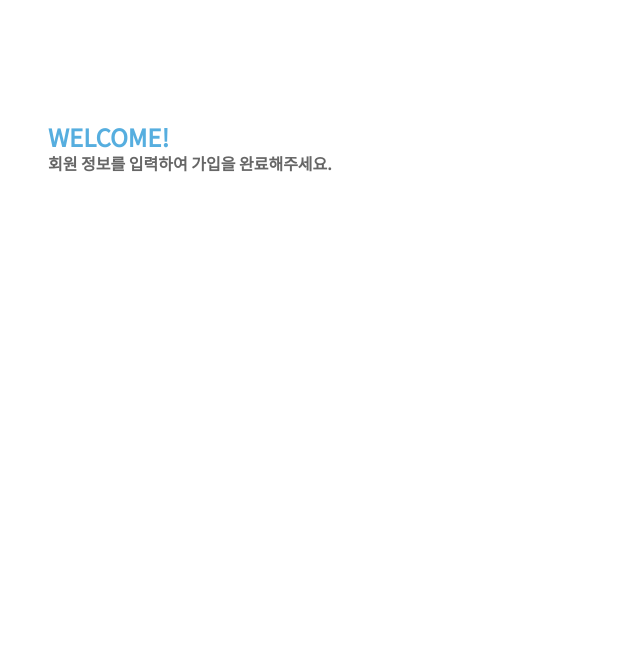
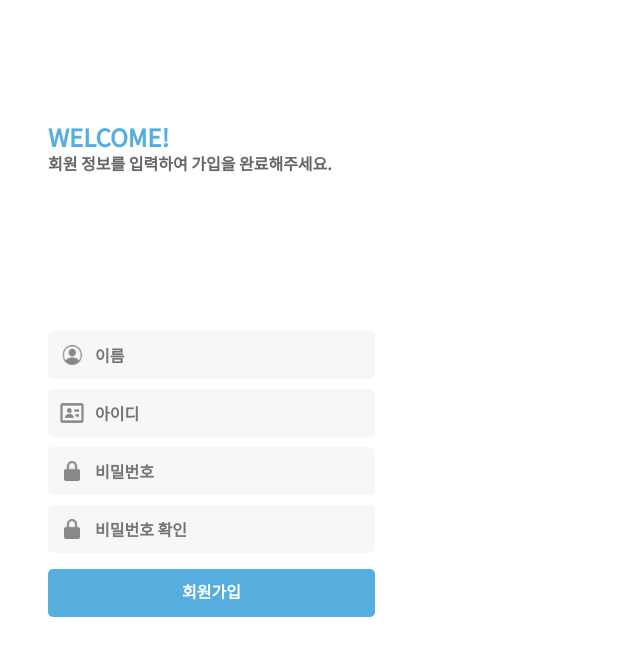
Before and after one commit to hyunseo-han/BaroBorrow_Hackerthon_Front, a React (Create React App) app: page /SignUp in a window 1280 px wide. Shown: the top 656 px of the page, without its empty margins (0-640 px from the left). Built offline with nearby package versions, Linux system fonts and the light colour scheme.

Commit message:
FEAT : 회원가입 UI 구현

```diff
--- a/src/Start/Login.jsx
+++ b/src/Start/Login.jsx
@@ -66,6 +66,7 @@ export const InputText = styled.textarea`
   font-size: 16px;
   line-height: 22px;
 
+  overflow: hidden;
   color: rgba(136, 136, 136, 1);
 `;
 
--- a/src/Start/SignUp.jsx
+++ b/src/Start/SignUp.jsx
@@ -1,4 +1,5 @@
 import React from "react";
+import { useState } from "react";
 import styled from "styled-components";
 
 const WelcomeDiv = styled.div`
@@ -24,13 +25,137 @@ const SmallWelcome = styled.div`
   color: rgba(102, 102, 102, 1);
 `;
 
+export const InputText = styled.textarea`
+  all: unset;
+  position: relative;
+  width: 259px;
+  height: 22px;
+  left: 44px;
+  top: 13px;
+  margin-left: 3px;
+  font-style: normal;
+  font-weight: 700;
+  font-size: 16px;
+  line-height: 22px;
+
+  overflow: hidden;
+  color: rgba(136, 136, 136, 1);
+`;
+
+const SignUpIcon = styled.img`
+  position: absolute;
+  width: 24px;
+  height: 20px;
+  left: 12px;
+  top: 14px;
+  object-fit: contain;
+`;
+
+const SignUpDiv = styled.div`
+  position: relative;
+  width: 327px;
+  height: 48px;
+  left: 24px;
+  top: 278px;
+
+  background: #f7f7f7;
+  border-radius: 5px;
+
+  margin-bottom: 10px;
+`;
+
+const SignUpButton = styled.button`
+  position: relative;
+  width: 327px;
+  height: 48px;
+  left: 24px;
+  top: 284px;
+  background: #56aedf;
+  border-radius: 5px;
+  border: none;
+
+  font-style: normal;
+  font-weight: 700;
+  font-size: 16px;
+  line-height: 22px;
+
+  cursor: pointer;
+  text-align: center;
+
+  color: #ffffff;
+`;
+
 const SignUp = () => {
+  const [name, setName] = useState("");
+  const [password, setPassword] = useState("");
+  const [confirmPassword, setConfirmPassword] = useState("");
+
+  const onNameHandler = (event) => {
+    setName(event.currentTarget.value);
+  };
+
+  const onPasswordHandler = (event) => {
+    setPassword(event.currentTarget.value);
+  };
+
+  const onConfirmPasswordHandler = (event) => {
+    setConfirmPassword(event.currentTarget.value);
+  };
+
+  const onSubmit = (event) => {
+    event.preventDefault();
+    if (password !== confirmPassword) {
+      return alert("비밀번호와 비밀번호확인은 같아야 합니다.");
+    }
+  };
   return (
     <>
       <WelcomeDiv>
         WELCOME!
         <SmallWelcome>회원 정보를 입력하여 가입을 완료해주세요.</SmallWelcome>
       </WelcomeDiv>
+
+      <SignUpDiv>
+        <SignUpIcon src="img/Name.png" />
+        <label htmlFor="input_name"></label>
+        <InputText type="text" name="input_name" placeholder="이름" />
+      </SignUpDiv>
+
+      <SignUpDiv>
+        <SignUpIcon src="img/LoginIcon.png" />
+        <label htmlFor="input_pw"></label>
+        <InputText type="password" name="input_pw" placeholder="아이디" />
+      </SignUpDiv>
+
+      <SignUpDiv>
+        <SignUpIcon src="img/PassWordIcon.png" />
+        <label htmlFor="input_pw"></label>
+        <InputText
+          type="password"
+          name="input_pw"
+          placeholder="비밀번호"
+          value={password}
+          onChange={onPasswordHandler}
+        />
+      </SignUpDiv>
+
+      <SignUpDiv>
+        <SignUpIcon src="img/PassWordIcon.png" />
+        <label htmlFor="input_pw"></label>
+        <InputText
+          type="password"
+          name="input_pw"
+          placeholder="비밀번호 확인"
+          value={confirmPassword}
+          onChange={onConfirmPasswordHandler}
+        />
+      </SignUpDiv>
+
+      <div>
+        <SignUpButton type="submit" onSubmit={onSubmit}>
+          회원가입
+        </SignUpButton>
+      </div>
     </>
   );
 };
```
Also changed, not shown: public/img/Name.png (added).
